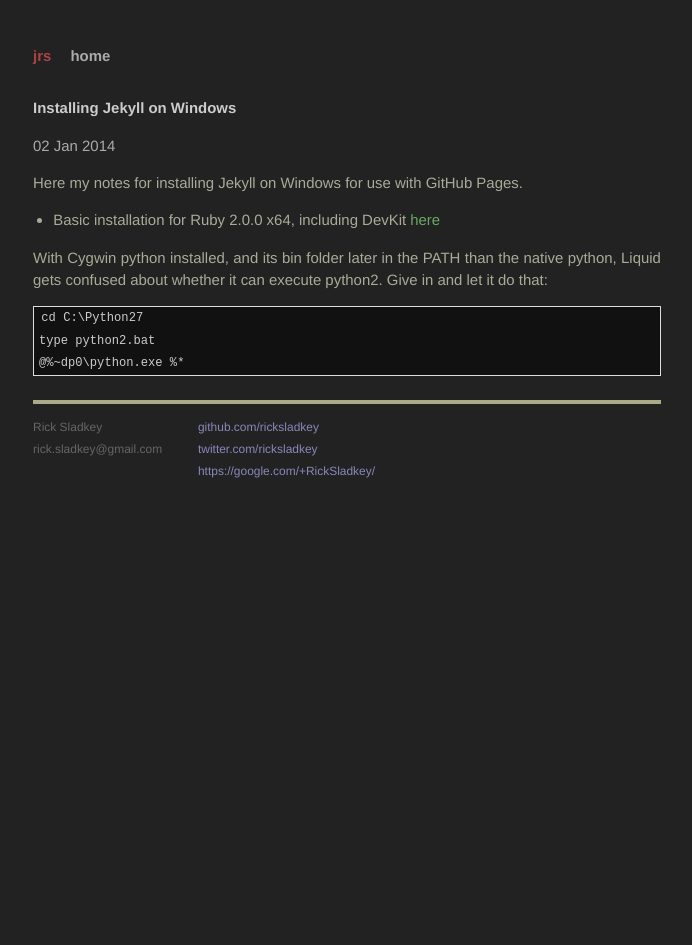
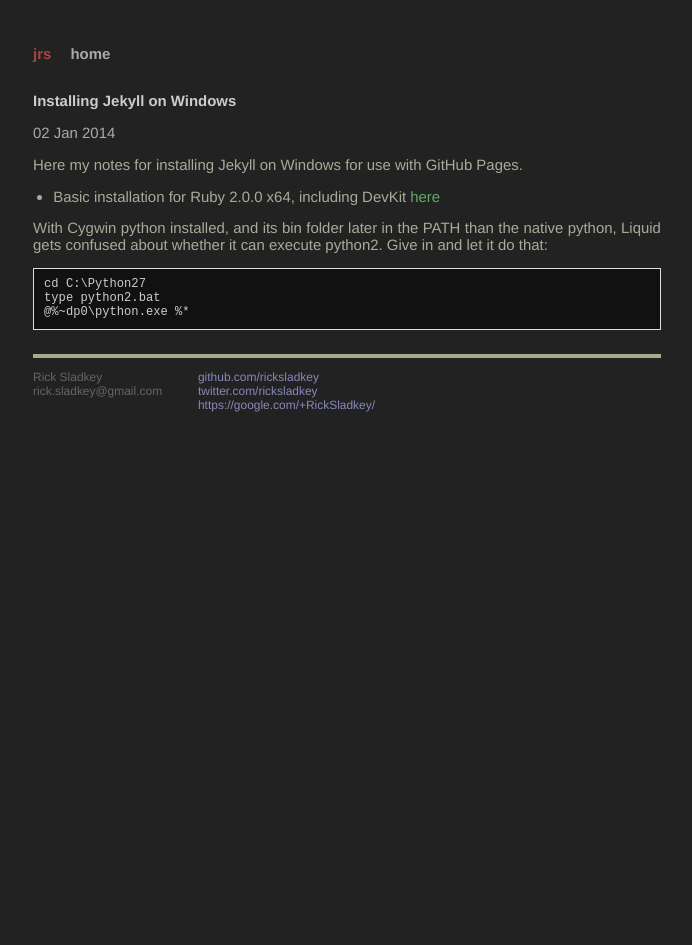
Before and after one commit to ricksladkey/ricksladkey.github.io, a Jekyll site: the page built from _posts/2014-01-02-new-site.md, in a window 1280 px wide. Shown: the whole page, without its empty margins (293-985 px from the left). Built offline with Jekyll 4.4.1, drawn with Linux system fonts in a browser that asks for light colours; Markdown is read by kramdown in place of the engine named in the settings.

Commit message:
Tweak css.

```diff
--- a/css/main.css
+++ b/css/main.css
@@ -63,7 +63,6 @@
   text-align: justify;
   width: 42em;
   margin: 3em auto 2em;
-  line-height: 1.5em;
   color: #aa9;
 }
 
@@ -135,7 +134,7 @@
 .post pre {
   border: 1px solid #ddd;
   background-color: #111;
-  padding: 0 .4em;
+  padding: 8px 8px 10px 10px;
 }
 
 .post ul, .post ol {
@@ -146,7 +145,6 @@
   border: 1px solid #ddd;
   background-color: #111;
   color: #ccc;
-  padding: 0 .2em;
 }
 
 .post pre code {
```
